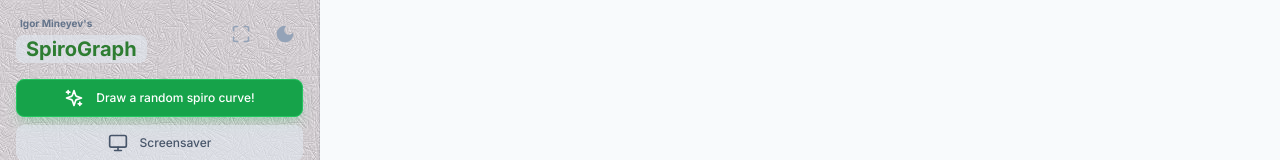
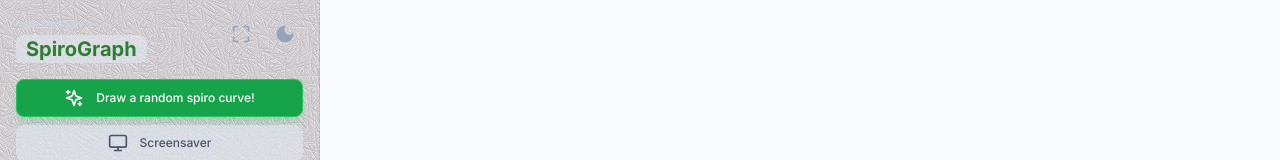
Before and after one commit to IgorMineyev/SpiroGraph, a React (Vite) app: page / in a window 1280 px wide. Shown: the top 160 px of the page. Built offline with nearby package versions, Linux system fonts and the light colour scheme.

Commit message:
Add files via upload

```diff
--- a/components/Controls.tsx
+++ b/components/Controls.tsx
@@ -289,7 +289,7 @@ export const Controls: React.FC<ControlsProps> = ({
   const logoNameTextClass =
     theme === 'dark'
       ? 'text-slate-400 group-hover:text-slate-200'
-      : 'text-slate-500 group-hover:text-slate-600';
+      : 'text-slate-300 group-hover:text-slate-500';
 
   // Tiled background for the settings sidebar:
   // - light mode: bg.jpg
```
